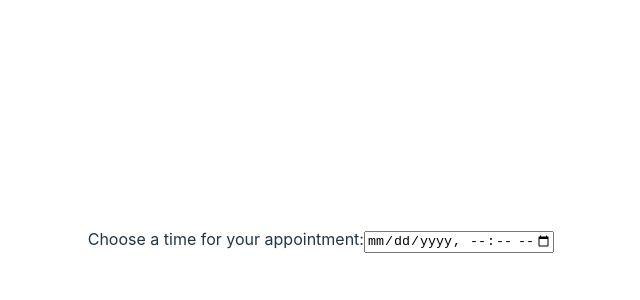
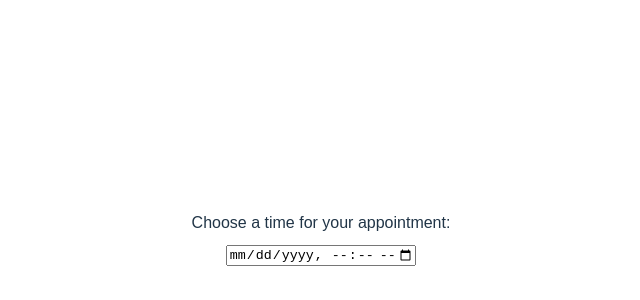
Before and after one commit to JTtime/Crio-Mini, a React (Vite) app in the folder CountDownTimer/: page / in a window 1280 px wide. Shown: the part 160-460 px from the top of the page, without its empty margins (319-959 px from the left). Built offline with nearby package versions, Linux system fonts and the light colour scheme.

Commit message:
date range and landing[age

```diff
--- a/CountDownTimer/src/sharedComponents/DateRange.css
+++ b/CountDownTimer/src/sharedComponents/DateRange.css
@@ -0,0 +1,11 @@
+label {
+    display: block;
+    font:
+      1rem 'Fira Sans',
+      sans-serif;
+  }
+
+  input,
+  label {
+    margin: 0.4rem 0;
+  }
```
